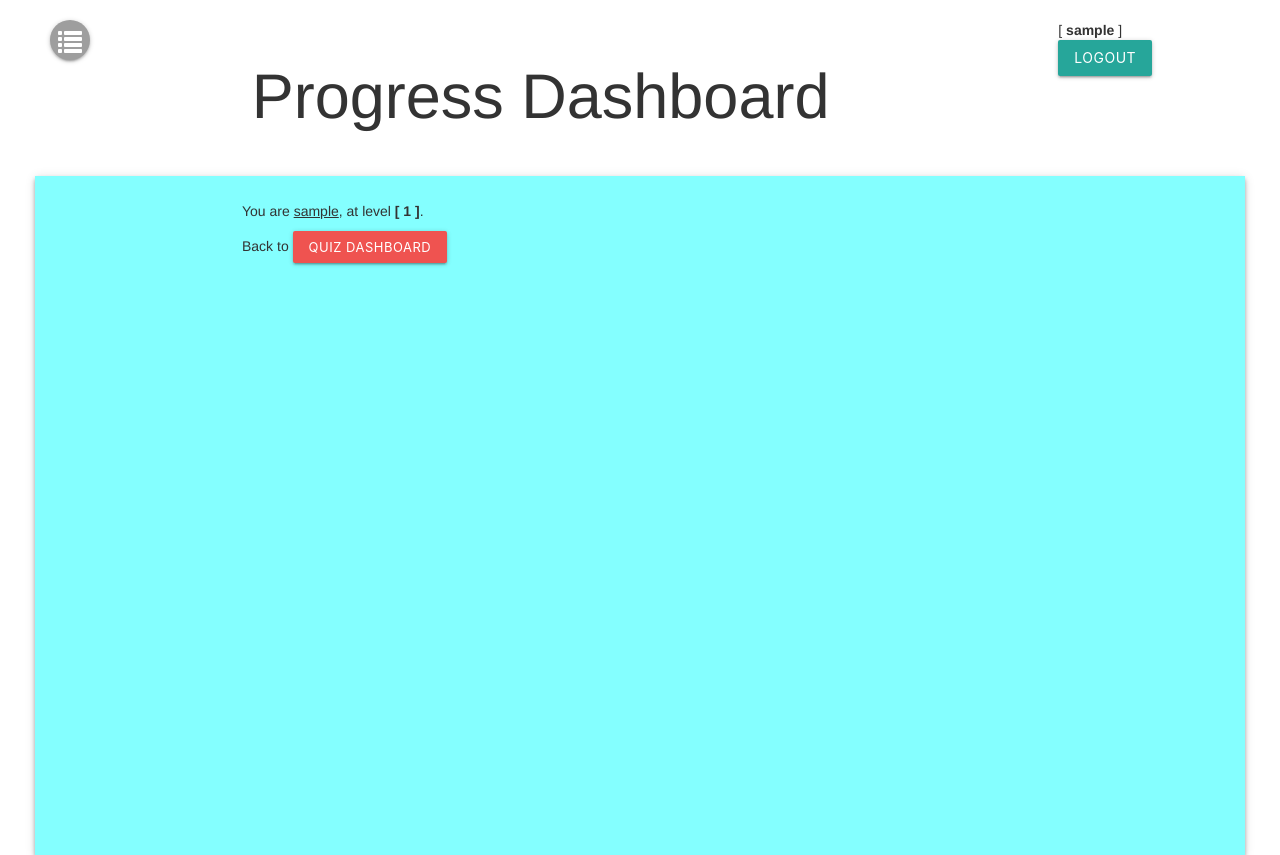
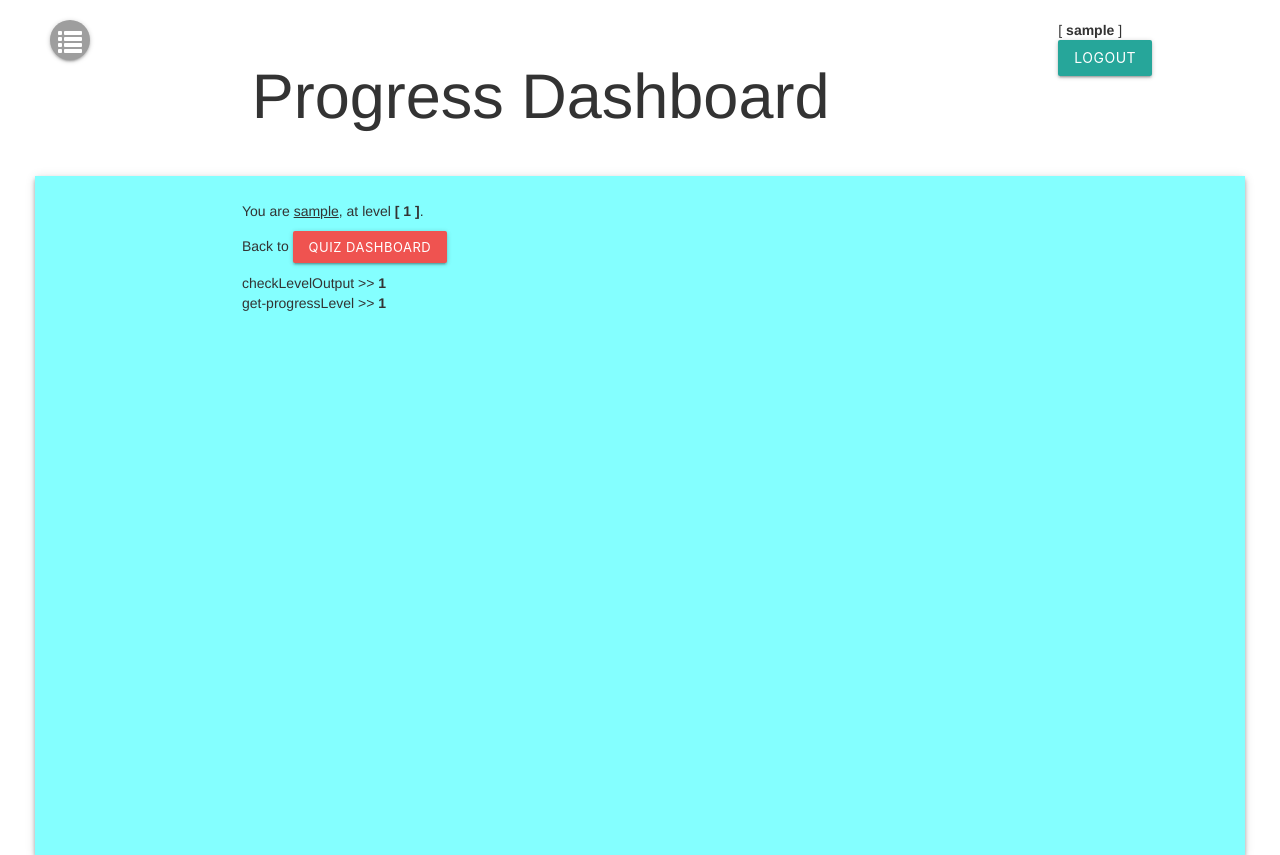
Before and after one commit to kibmuikia/quiz_site, a Django app: page /quiz/progress/ in a window 1280 px wide. Shown: the top 855 px of the page. Run offline with Django 3.2, Linux system fonts and the light colour scheme; the visitor is signed in with stand-in values (Sample User, id 1); data comes from the database, SQL or seed files in the repository; data that the repository does not hold is empty; some libraries are stand-ins or nearby versions.

Commit message:
just another regular backup

```diff
--- a/media/csvFiles/profilemodel_export.csv
+++ b/media/csvFiles/profilemodel_export.csv
@@ -1,5 +1,3 @@
 user_id,username,email,pic,bio,account_type,progressLevel
-1,admin,muikiaa@gmail.com,"","",LEC,1
-15,studtwo,studtwo@mail.com,users/account_images/user_15/15-STUDTWO.jpg,"uname: studtwo, pwd: pass1234",STUD,1
-14,studone,studone@mail.com,users/account_images/user_14/14-STUDONE_dysWbnY.jpg,"uname: studone, pwd: pass1234",STUD,1
-16,lecone,lecone@mail.com,users/account_images/user_16/16-LECONE.jpg,dnsfnegjk,LEC,1
+1,admin,muikiaa@gmail.com,users/account_images/user_1/1-ADMIN.jpg,"",LEC,1
+22,studone,studone@mail.com,users/account_images/user_22/22-STUDONE.jpg,pwd:pass1234,STUD,1
--- a/media/csvFiles/sittingResourceFile-14-studone.csv
+++ /dev/null
@@ -1,5 +0,0 @@
-id,user,quiz,question_order,question_list,incorrect_questions,current_score,complete,user_answers,start,end
-26,14,1,"2,4,5,1,3,6,",,"4,,5,,6,",3,1,"{""2"": ""4"", ""4"": ""a board"", ""5"": ""discreet nature"", ""1"": ""3"", ""3"": ""8"", ""6"": ""True""}",2018-07-26 07:54:45,2018-07-26 07:55:34
-22,14,1,"1,4,6,3,2,5,",,"4,,5,",4,1,"{""1"": ""3"", ""4"": ""an electrical board"", ""6"": ""False"", ""3"": ""8"", ""2"": ""4"", ""5"": ""due to their discreet nature""}",2018-07-25 06:30:13,2018-07-25 12:43:58
-25,14,2,"10,9,","10,9,",,0,0,{},2018-07-25 15:41:06,
-21,14,2,"10,9,",,,2,1,"{""10"": ""20"", ""9"": ""17""}",2018-07-25 05:51:10,2018-07-25 05:51:18
--- a/media/csvFiles/sittingResourceFile-15-studtwo.csv
+++ /dev/null
@@ -1,3 +0,0 @@
-id,user,quiz,question_order,question_list,incorrect_questions,current_score,complete,user_answers,start,end
-24,15,1,"6,4,1,2,3,5,",,"6,,4,,5,",3,1,"{""6"": ""True"", ""4"": ""a board"", ""1"": ""3"", ""2"": ""4"", ""3"": ""8"", ""5"": ""for the non-analogue nature""}",2018-07-25 12:46:27,2018-07-25 12:47:06
-23,15,2,"9,10,",,,2,1,"{""9"": ""17"", ""10"": ""20""}",2018-07-25 12:45:45,2018-07-25 12:45:54
--- /dev/null
+++ b/media/csvFiles/sittingResourceFile-20-studone.csv
@@ -0,0 +1,5 @@
+id,user,quiz,question_order,question_list,incorrect_questions,current_score,complete,user_answers,start,end
+35,20,1,"2,1,6,3,",,"3,",3,1,"{""2"": ""4"", ""1"": ""3"", ""6"": ""False"", ""3"": ""7""}",2018-07-28 18:34:00,2018-07-28 18:34:23
+37,20,2,"14,12,10,11,13,",,"11,,13,",3,1,"{""14"": ""True"", ""12"": ""False"", ""10"": ""20"", ""11"": ""False"", ""13"": ""True""}",2018-07-28 18:55:11,2018-07-28 18:56:14
+36,20,4,"9,10,3,",,"10,",2,1,"{""9"": ""16"", ""10"": ""21"", ""3"": ""8""}",2018-07-28 18:36:45,2018-07-28 18:37:03
+38,20,5,"12,11,",,,2,1,"{""12"": ""False"", ""11"": ""True""}",2018-07-28 18:58:36,2018-07-28 18:58:48
--- /dev/null
+++ b/media/csvFiles/sittingResourceFile-21-studone.csv
@@ -0,0 +1,4 @@
+id,user,quiz,question_order,question_list,incorrect_questions,current_score,complete,user_answers,start,end
+39,21,1,"6,3,2,1,",,"2,",3,1,"{""6"": ""False"", ""3"": ""8"", ""2"": ""5"", ""1"": ""3""}",2018-07-28 19:20:59,2018-07-28 19:21:52
+41,21,2,"12,11,10,13,14,",,,5,1,"{""12"": ""False"", ""11"": ""True"", ""10"": ""20"", ""13"": ""False"", ""14"": ""True""}",2018-07-28 19:50:29,2018-07-28 19:50:58
+40,21,4,"3,10,9,",,"9,",2,1,"{""3"": ""8"", ""10"": ""20"", ""9"": ""18""}",2018-07-28 19:44:24,2018-07-28 19:44:49
--- /dev/null
+++ b/media/csvFiles/sittingResourceFile-22-studone.csv
@@ -0,0 +1,2 @@
+id,user,quiz,question_order,question_list,incorrect_questions,current_score,complete,user_answers,start,end
+42,22,1,"2,1,6,3,",,"3,",3,1,"{""2"": ""4"", ""1"": ""3"", ""6"": ""False"", ""3"": ""9""}",2018-07-28 20:55:54,2018-07-28 20:56:12
--- a/quiz/models.py
+++ b/quiz/models.py
@@ -321,7 +321,7 @@ class Progress(models.Model):
     def show_exams_per_category( self, **kwargs ):
         """
         Finds the previous quizzes marked as 'exam papers'.
-        Returns a queryset of complete exams.
+        Returns a queryset of complete exams, per category.
         """
         return Sitting.objects.filter(user=self.user, complete=True, quiz__category__level=self.user.user.progressLevel)
 
--- a/quiz/templates/base.html
+++ b/quiz/templates/base.html
@@ -11,6 +11,10 @@
 
 	<!-- styles -->
 	{% load staticfiles %}
+
+   <!-- loading site logo -->
+   <link rel="shortcut icon" href="{% static 'users/images/favicon.ico' %}" />
+
 	<link rel="stylesheet" href="{% static 'quiz/css/bootstrap.min-3.3.6.css' %}" />
 
    <!-- kuweka the glyphicon-support-css, since bootstrap4 ilitoa support
--- a/quiz/templates/progress.html
+++ b/quiz/templates/progress.html
@@ -29,9 +29,10 @@
 		</a>
 	</p>
 
-	{% if testData %}
+	{% if checkLevelOutput %}
 		<p>
-			{{ testData }}
+			checkLevelOutput >> <b>{{ checkLevelOutput }}</b><br>
+			get-progressLevel >> <b>{{ request.user.user.progressLevel }}</b>
 		</p>
 	{% endif %}
 
--- a/quiz/views.py
+++ b/quiz/views.py
@@ -142,6 +142,18 @@ class QuizUserProgressView(TemplateView):
     def check_level( self, ** kwargs ):
         userprogresslevel = self.request.user.user.progressLevel
         print( '\n\tUser-progressLevel :: ' + str(userprogresslevel) + '\n')
+
+        quizdata = Quiz.objects.filter( category__level=userprogresslevel )
+        print( '\nShowing quiz-data filtered with current user\'s level :: \n ' )
+        print( quizdata )
+        passmark_touse = 0
+        for quizdataVal in quizdata:
+            queried_passmark = quizdataVal.pass_mark
+            print( 'queried_passmark :: %d' % ( queried_passmark ) )
+            passmark_touse += queried_passmark
+        print( '\tpassmark_touse :: %d' % ( passmark_touse ) )
+        print( '\nDone showing quiz-data.\n' )
+
         userprog = Progress.objects.filter( user=self.request.user )
         for user in userprog:
             print( user )
@@ -178,7 +190,7 @@ class QuizUserProgressView(TemplateView):
                 quizcategorylevel = userprogresslevel
                 break
 
-        if status == 'proceed' and userprogresslevel == quizcategorylevel and totalPercentScore >= totalPassMark:
+        if status == 'proceed' and userprogresslevel == quizcategorylevel and totalPercentScore >= passmark_touse:#totalPassMark:
             data = '\n\tTotal-pass-mark[ %d ] :: Total-percent-score[ %d ] in cat-level[ %s ]' % ( totalPassMark, totalPercentScore, str(quizcategorylevel) )
             print( data )
             result = '\n\tYou have met the level requirements, proceed to the next level'
@@ -196,15 +208,17 @@ class QuizUserProgressView(TemplateView):
                 userDetails.progressLevel = nextLevel
                 userDetails.save()
                 print( 'new-queried-user-level[ %d ]' % ( userDetails.progressLevel ) )
+                check_level_output = userDetails.progressLevel
         else:
                 #result = '\n\tYour total score[%d] in level[%d] is below the level requirements[%d]' % ( totalPercentScore,quizcategorylevel,totalPassMark )
             result = '\nNo Analysis required, you maintain your current level'
             print(result)
+            check_level_output = userprogresslevel
 
         confirmLevel = ProfileModel.objects.get( user=self.request.user )
         print( '\n\t\tat function end, this user\'s level is[ %d ]' % ( confirmLevel.progressLevel ) )
         print('\n')
-        return ''
+        return check_level_output
 
     def get_context_data(self, **kwargs):
         context = super(QuizUserProgressView, self).get_context_data(**kwargs)
@@ -214,7 +228,7 @@ class QuizUserProgressView(TemplateView):
         # kib edit
         sittingData = Sitting.objects.filter(user=self.request.user)
         context['yourSitting'] = sittingData
-        context[ 'testData' ] = self.check_level
+        context[ 'checkLevelOutput' ] = self.check_level
         return context
 
 
--- a/quiz_site/templates/root_template.html
+++ b/quiz_site/templates/root_template.html
@@ -8,6 +8,10 @@
    <meta name="viewport" content="width=device-width, initial-scale=1, shrink-to-fit=no" />
    <meta name="description" content="The main root-base-template" />
    <meta name="author" content="kibuthi.A" />
+   <!--<meta name="theme-color" content="#4285f4">-->
+
+   <!-- loading site logo -->
+   <link rel="shortcut icon" href="{% static 'users/images/favicon.ico' %}" />
 
 	<title>{% block pagetitle %} <!-- page-title --> {% endblock %} </title>
 
--- a/quiz_site/templates/site-index.html
+++ b/quiz_site/templates/site-index.html
@@ -30,13 +30,13 @@
 			[Qn and Ans]mod *later*
 		</a>
 	</li>
-	-->
+
 	<li>
 		<a href="/glyphicon/">
 			Glyphicons
 		</a>
 	</li>
-
+	-->
 
 {% endblock %}
 
--- a/users/templates/users_template.html
+++ b/users/templates/users_template.html
@@ -8,6 +8,9 @@
    <meta name="viewport" content="width=device-width, initial-scale=1, shrink-to-fit=no" />
    <meta name="description" content="The main root-base-template" />
    <meta name="author" content="kibuthi.A" />
+
+   <!-- loading site logo -->
+   <link rel="shortcut icon" href="{% static 'users/images/favicon.ico' %}" />
 
 	<title>{% block pagetitle %} <!-- page-title --> {% endblock %} </title>
 
--- a/users/views.py
+++ b/users/views.py
@@ -116,6 +116,7 @@ class registerView( View ):
 						# export table-ProfileModel to media/csvFiles/profilemodel.csv after a user is registered
 						ProfileModel.objects.to_csv('media/csvFiles/profilemodel_export.csv','user_id','user__username','user__email','pic','bio','account_type','progressLevel')
 						return render( request, 'site_users_index.html', args )
+						#return render( request, 'users-login.html', args )
 
 		args = {
 		'uform':uform,
```
Also changed, not shown: quiz/templates/view_quiz_category.html (+11 -1 lines), media/users/account_images/user_20/20-STUDONE.jpg (added), media/users/account_images/user_21/21-STUDONE.jpg (added), media/users/account_images/user_22/22-STUDONE.jpg (added), users/static/users/images/favicon.ico (added).
